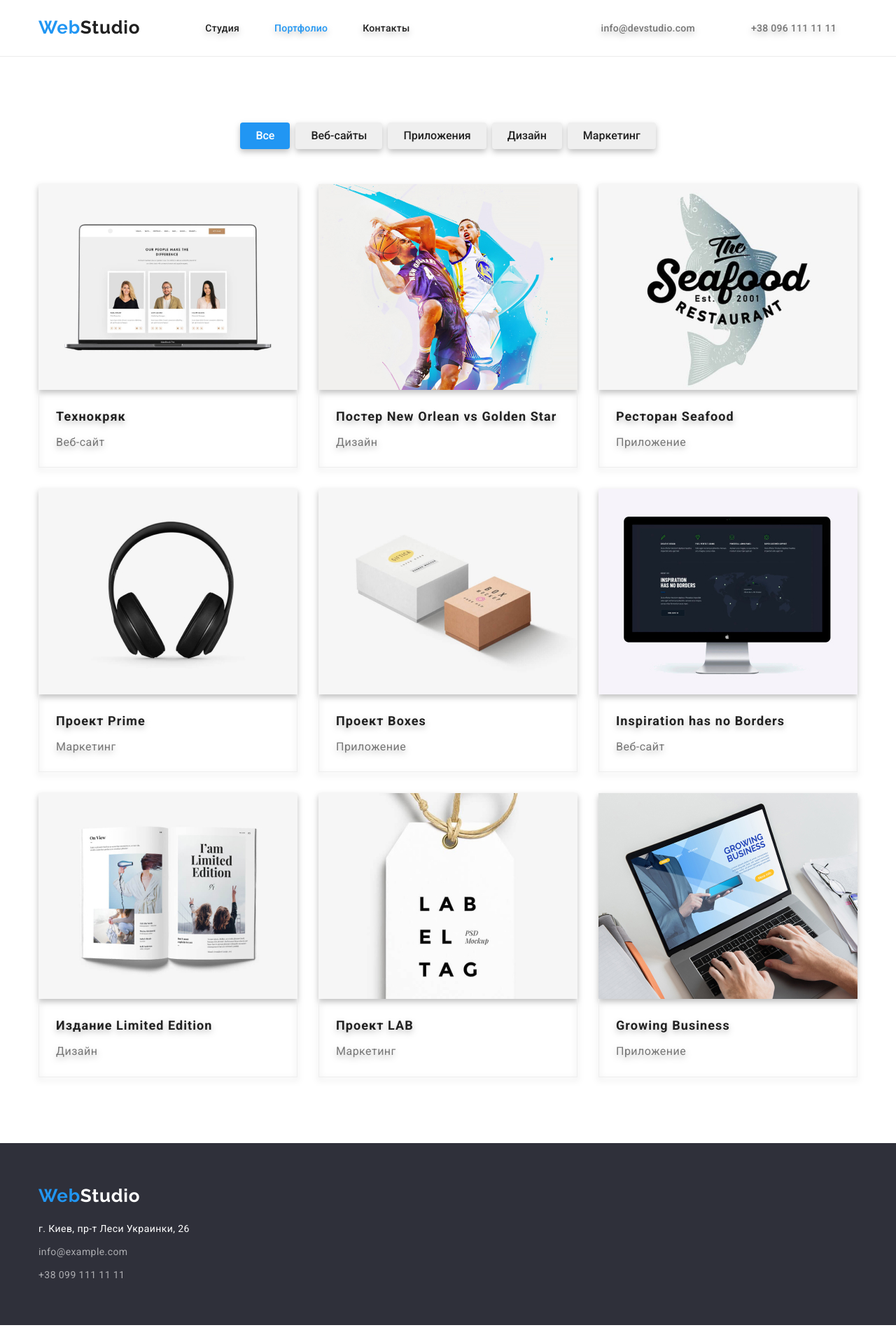
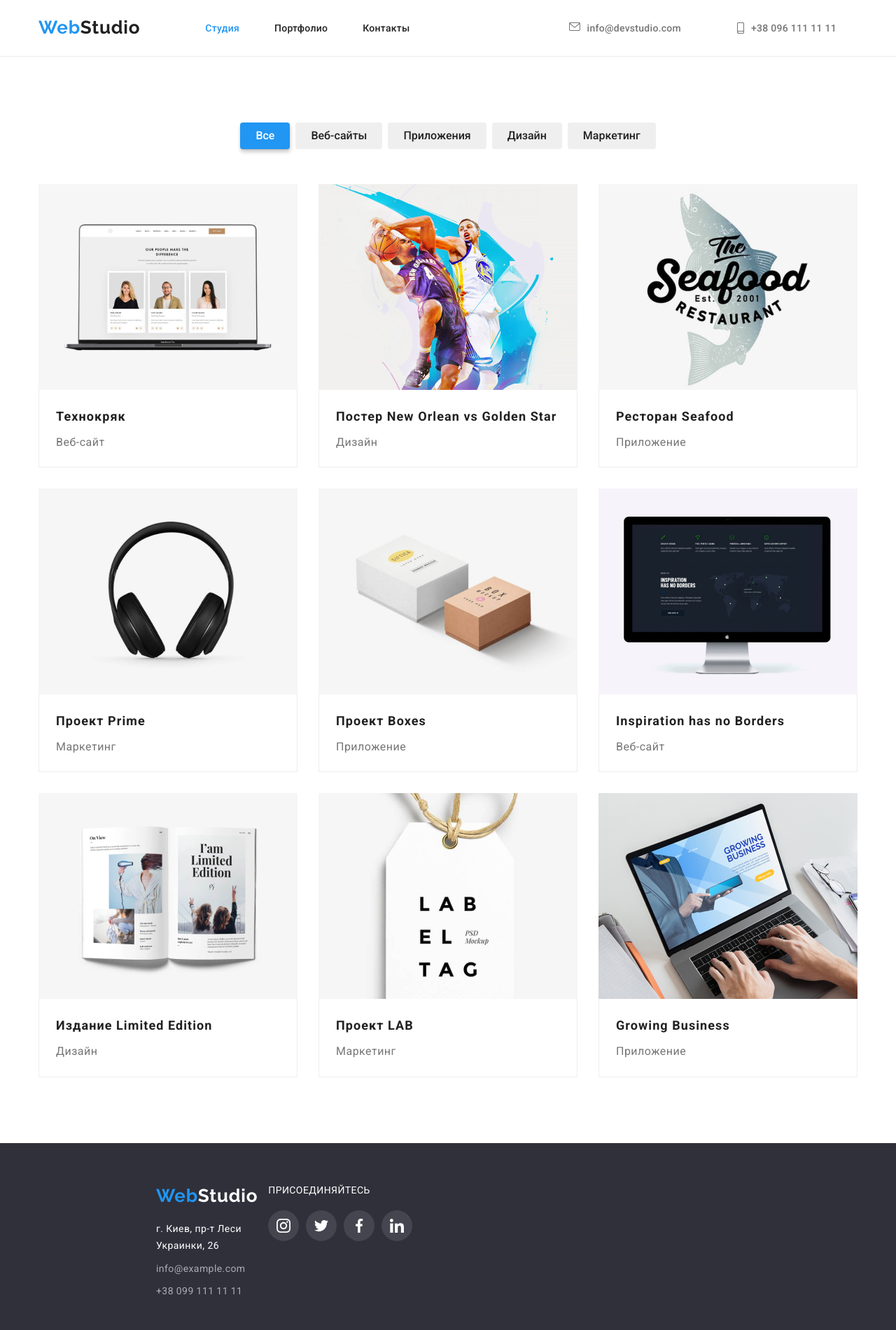
Before and after one commit to Vikktor10/goit-markup-hw-04, a plain HTML site: page portfolio.html in a window 1280 px wide. Shown: the whole page at 70% size. Drawn offline with nearby package versions, Linux system fonts and the light colour scheme.

Commit message:
commit 4дз

```diff
--- a/css/styles.css
+++ b/css/styles.css
@@ -57,7 +57,7 @@ a {
    text-decoration: none;
 }
 
-.list,
+
 .section-list,
 .team-list {
    list-style: none;
@@ -255,8 +255,11 @@ a {
    width: 270px;
  }
 
- .feature > .list {
+ .feature-list {
    justify-content:center;
+   display: flex;
+
+
  }
 
  .word {
@@ -268,8 +271,8 @@ a {
  /* Чем мы заниемся */
 
  .section-work {
-   margin-top: 94px;
-   margin-bottom: 94px;
+   padding-top: 94px;
+   padding-bottom: 94px;
  }
  .section-title {
     font-weight: 700;
@@ -293,11 +296,9 @@ a {
  /* Our team */
 
  .section-team {
+   padding: 94px 215px;
+   background: #F5F4FA;
 
-   background: #E5E5E5;
-   padding: 94px 215px;
-   margin-top: 66px;
-   margin-bottom: 28px;
  }
 
  .section-title-team {
@@ -386,8 +387,8 @@ a {
  /* Постоянные клиенты */
 
 .clients {
-   height: 184px;
-   margin: 94px 215px 96px;
+   padding-top: 94px;
+   padding-bottom: 96px;
 }
 
 .clients-title {
@@ -401,26 +402,34 @@ a {
 
 .clients-list {
    color: #AFB1B8;
+   display: flex;
+   justify-content: center;
+   align-content: center;
 }
 
 .clients-item {
    width: 170px;
    height: 92px;
+   margin-right: 30px;
+
+}
+
+.clients-link {
+   width: 100%;
+   height: 100%;
    display: flex;
    align-content: center;
    justify-content: center;
    border: 1px solid #AFB1B8;
    border-radius: 4px;
-   margin-right: 30px;
-}
-
-.clients-link {
    padding: 16px 32px;
 }
 
 .clients-icon {
    fill: #AFB1B8;
 }
+
+
 
 
 .clients-link:hover .clients-icon,
@@ -464,20 +473,21 @@ a {
     margin-top: 9px;
  }
 
+ .footer-container {
+   display: flex;
+   margin-right: 885px;
+   margin-left: 208px;
+ }
+
  .footer-soc {
-   display: inline-block;
-   align-items: center;
-   justify-content: center;
-   margin-top: 70px;
-   margin-bottom: 102px;
+  display: block;
  }
 
  .footer-soc-text {
-    display: flex;
-    justify-content: center;
     font-size: 14px;
     line-height: 1.14;
     letter-spacing: 0.03em;
+
     text-transform: uppercase;
     color: #FFFFFF;
  }
@@ -540,15 +550,16 @@ a {
 .filter .current {
    background-color: var(--accent-color);
    color: var(--main-white);
+   box-shadow: 0px 1px 1px rgba(0, 0, 0, 0.12), 0px 4px 4px rgba(0, 0, 0, 0.06), 1px 4px 6px rgba(0, 0, 0, 0.16);
 }
 
  /* Список работ */
 
- .list {
+ .portfolio-list {
     display: flex;
     flex-wrap: wrap;
     justify-content: center;
-   filter: drop-shadow(0px 4px 4px rgba(0, 0, 0, 0.25));
+
 
  }
 
@@ -556,6 +567,11 @@ a {
    margin-right: 30px;
    margin-bottom: 30px;
    width: 370px;
+ }
+
+ .portfolio-item:hover,
+ .potfolio-item:focus {
+   box-shadow: 0px 1px 1px rgba(0, 0, 0, 0.12), 0px 4px 4px rgba(0, 0, 0, 0.06), 1px 4px 6px rgba(0, 0, 0, 0.16);
  }
 
  .portfolio-item:nth-child(3n) {
--- a/portfolio.html
+++ b/portfolio.html
@@ -23,17 +23,23 @@
             <nav class="nav">
                 <a class="logo first">Web<span class="logo second">Studio</span></a>
                 <ul class="site-nav list">
-                    <li class="item"><a class="link" href="./index.html">Студия</a></li>
-                    <li class="item"><a class="link current" href="./portfolio.html">Портфолио</a></li>
+                    <li class="item"><a class="link current" href="./index.html">Студия</a></li>
+                    <li class="item"><a class="link" href="./portfolio.html">Портфолио</a></li>
                     <li class="item"><a class="link" href="">Контакты</a></li>
                 </ul>
             </nav>
             <ul class="contacts list">
                 <li class="item">
-                    <a class="info" href="info@devstudio.com">info@devstudio.com</a>
+                    <a class="info" href="info@devstudio.com">
+                        <svg class="info-icon" width="16" height="12">
+                            <use href="./images/symbol-defs.svg#icon-envelope"></use>
+                        </svg> info@devstudio.com</a>
                 </li>
                 <li class="item">
-                    <a class="info" href="+380961111111">+38 096 111 11 11</a>
+                    <a class="info" href="+380961111111">
+                        <svg class="info-icon" width="10" height="16">
+                            <use href="./images/symbol-defs.svg#icon-smartphone"></use>
+                        </svg> +38 096 111 11 11</a>
                 </li>
             </ul>
         </div>
@@ -52,7 +58,7 @@
                     <li class="filter-point"><button type="button" class="filter-item">Маркетинг</button></li>
                 </ul>
 
-                <ul class="list">
+                <ul class="portfolio-list">
                     <li class="portfolio-item">
                         <a class="portfolio-link">
                             <img class="cardimage" src="./images/portfolioimg1.jpg" alt="рисунок ноутбука" width="370" />
@@ -140,14 +146,54 @@
     </main>
 
     <footer class="footer">
+        <div class="footer-container">
             <div class="container">
+                <div class="contaiter-logo">
                     <a class="logo first">Web<span class="logo second">Studio</span></a>
+                </div>
+                <div class="container-address">
                     <address class="address">
                         г. Киев, пр-т Леси Украинки, 26
                         <a class="contact-info" href="info@example.com">info@example.com</a>
                         <a class="contact-info" href="+380961111111">+38 099 111 11 11</a>
                     </address>
                 </div>
+            </div>
+
+            <div class="footer-soc">
+                <p class="footer-soc-text">присоединяйтесь</p>
+                <ul class="footer-soc-list">
+                    <li class="footer-soc-item">
+                        <a href="" class="footer-soc-link link">
+                            <svg class="footer-soc-icon" width="20" height="20">
+                                <use href="./images/symbol-defs.svg#icon-instagram-2"></use>
+                            </svg>
+                        </a>
+                    </li>
+                    <li class="footer-soc-item">
+                        <a href="" class="footer-soc-link link">
+                            <svg class="footer-soc-icon" width="20" height="20">
+                                <use href="./images/symbol-defs.svg#icon-twitter-1"></use>
+                            </svg>
+                        </a>
+                    </li>
+                    <li class="footer-soc-item">
+                        <a href="" class="footer-soc-link link">
+                            <svg class="footer-soc-icon" width="20" height="20">
+                                <use href="./images/symbol-defs.svg#icon-facebook-1"></use>
+                            </svg>
+                        </a>
+                    </li>
+                    <li class="footer-soc-item">
+                        <a href="" class="footer-soc-link link">
+                            <svg class="footer-soc-icon" width="20" height="20">
+                                <use href="./images/symbol-defs.svg#icon-linkedin-1"></use>
+                            </svg>
+                        </a>
+                    </li>
+                </ul>
+            </div>
+        </div>
     </footer>
 </body>
 </html>
```
Also changed, not shown: index.html (+11 -4 lines). Lines whose indentation alone changed are shown as unchanged.
